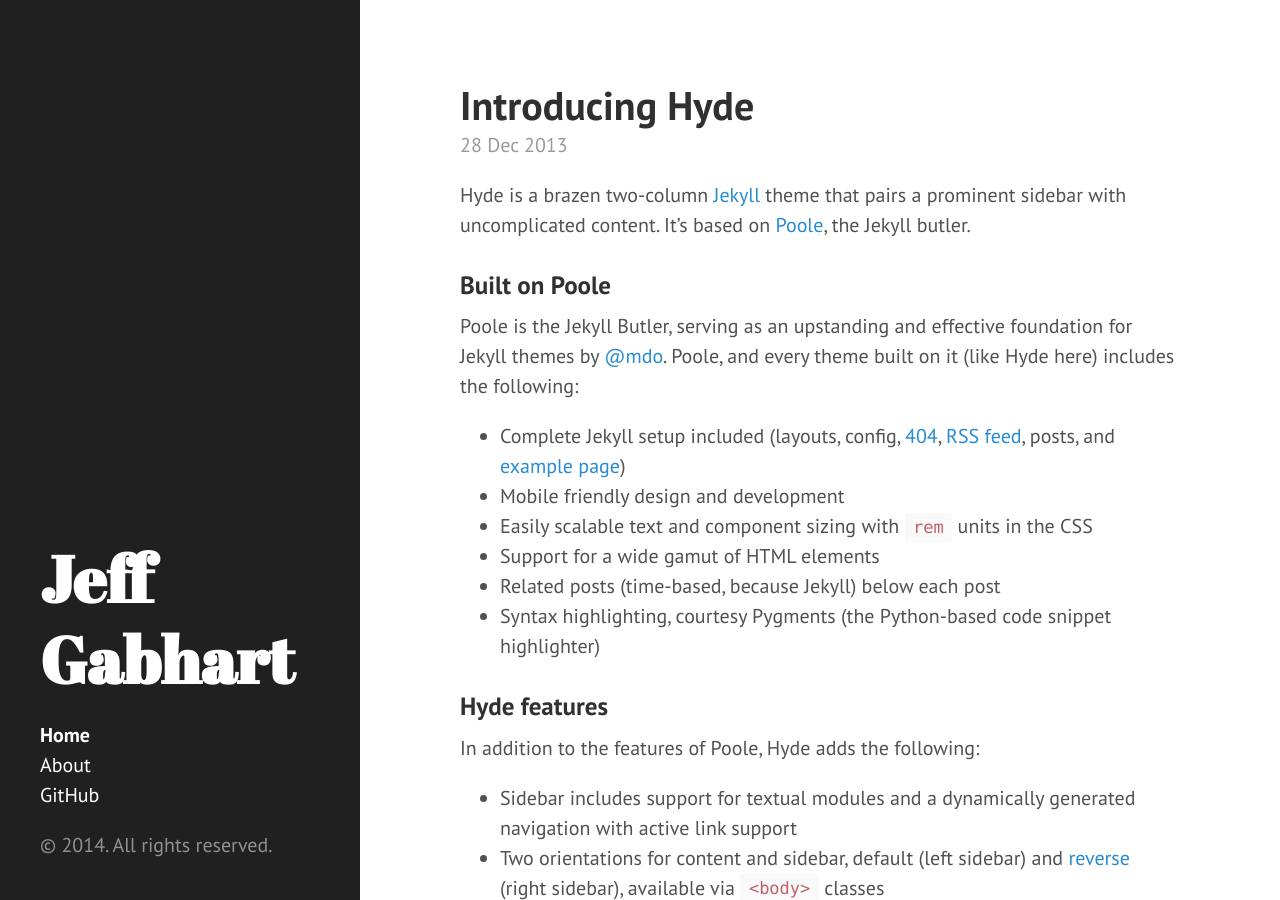
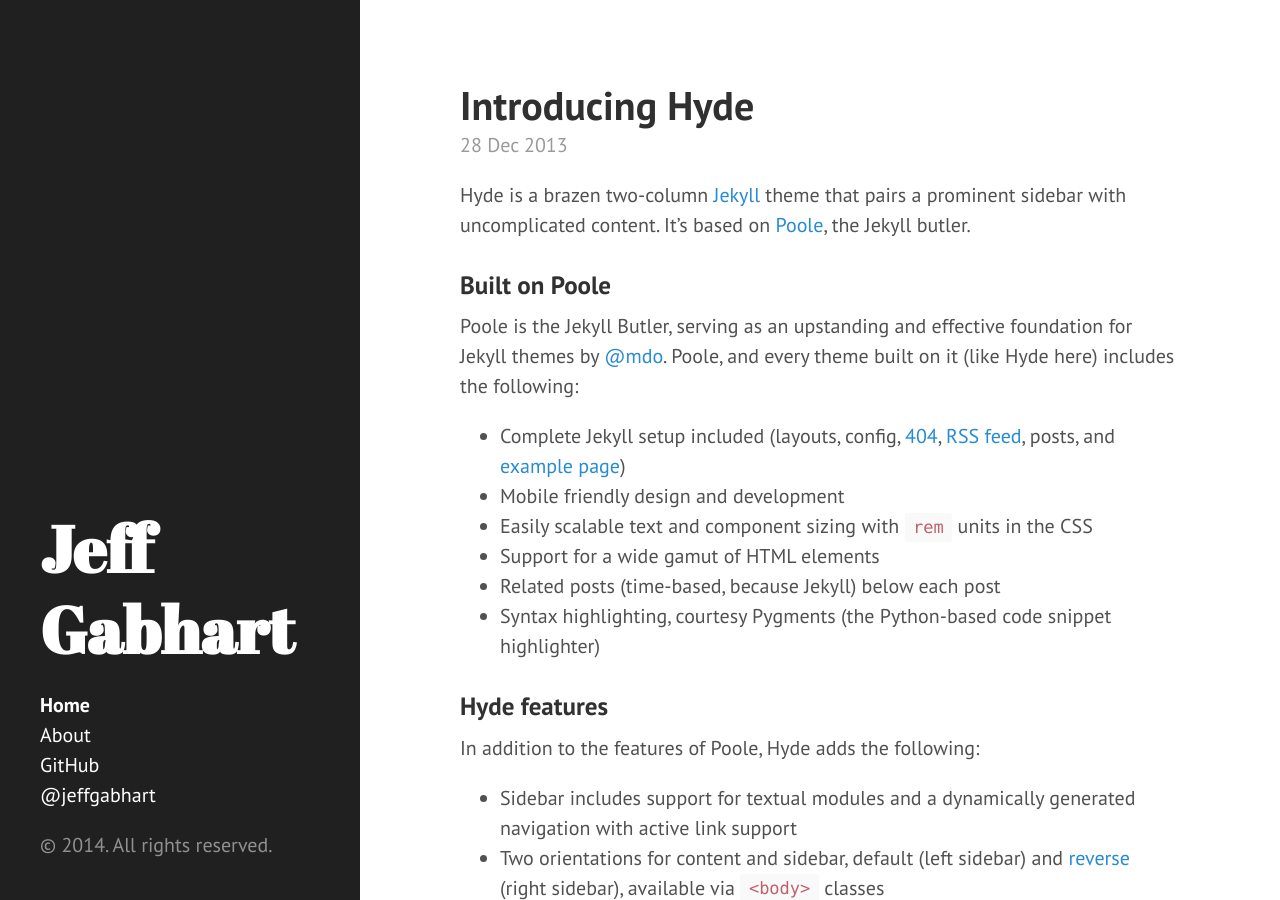
Before and after one commit to jeffgabhart/jeffgabhart.github.io, a Jekyll site: the page built from index.html, in a window 1280 px wide and 900 px high. Built offline with Jekyll 4.4.1, drawn with Linux system fonts in a browser that asks for light colours; Markdown is read by kramdown in place of the engine named in the settings; the list of posts is cut into pages by our own code.

Commit message:
Add twitter to sidebar

```diff
--- a/_config.yml
+++ b/_config.yml
@@ -18,4 +18,3 @@ author:
 paginate:         5
 
 # Custom vars
-github:           'https://github.com/jeffgabhart'
--- a/_includes/sidebar.html
+++ b/_includes/sidebar.html
@@ -26,7 +26,8 @@
         {% endif %}
       {% endfor %}
 
-      <li class="sidebar-nav-item"><a href="{{ site.github }}">GitHub</a></li>
+      <li class="sidebar-nav-item"><a href="https://github.com/jeffgabhart">GitHub</a></li>
+      <li class="sidebar-nav-item"><a href="https://twitter.com/jeffgabhart">@jeffgabhart</a></li>
     </ul>
 
     <p>&copy; {{ site.time | date: '%Y' }}. All rights reserved.</p>
```
